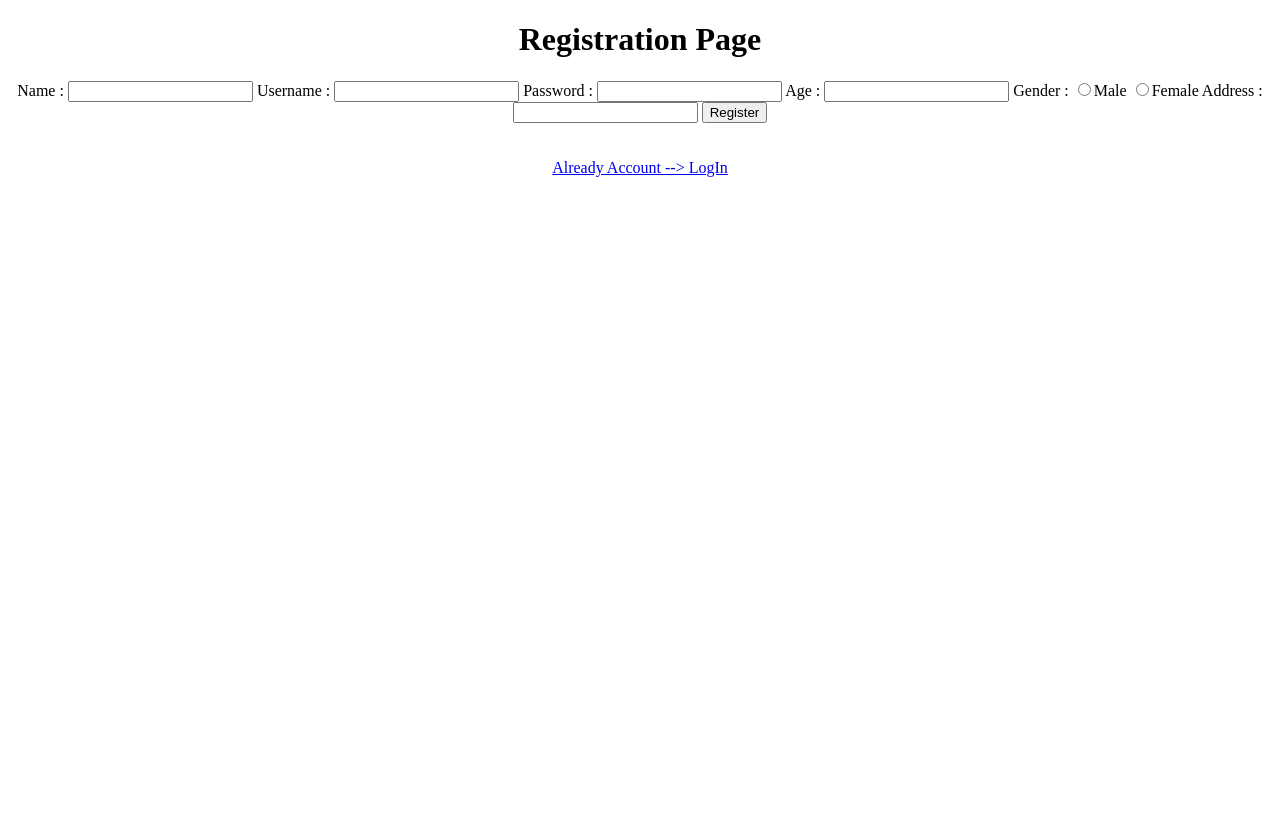
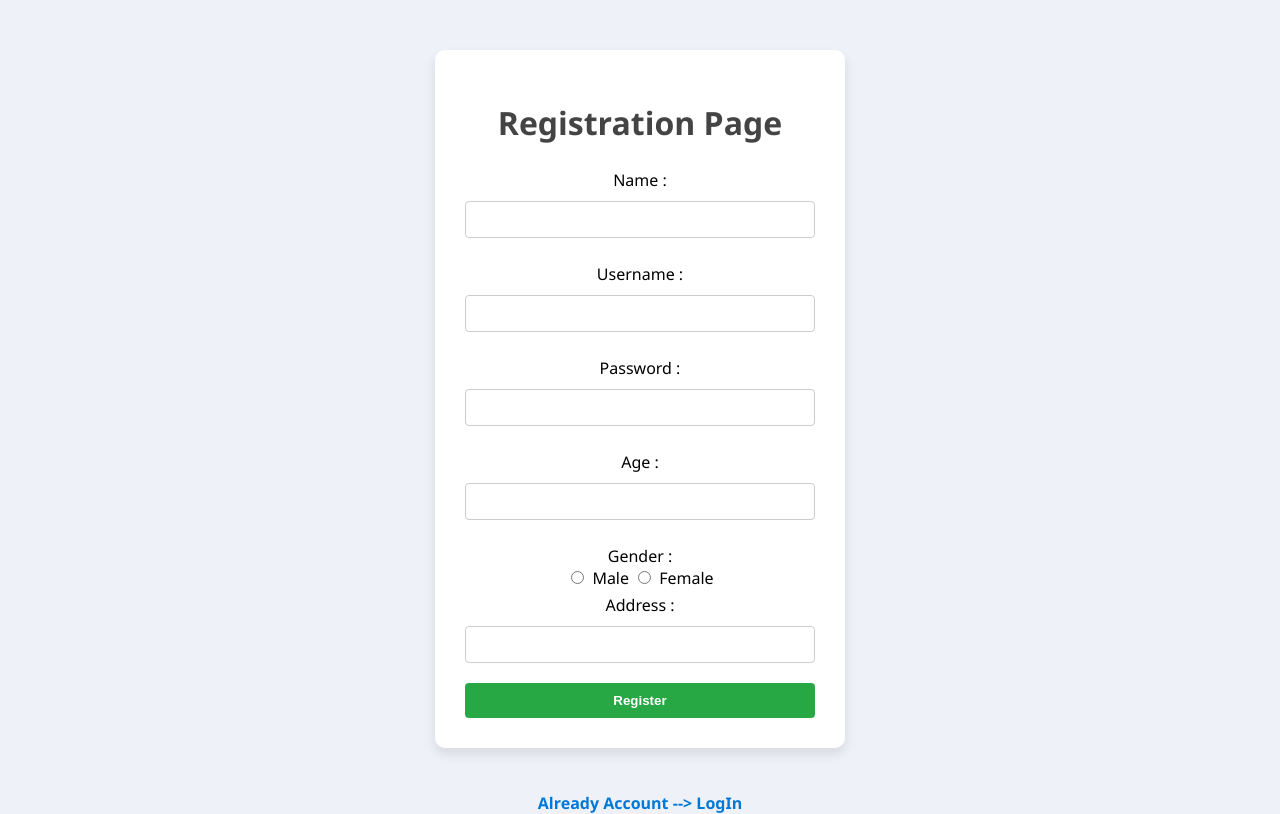
Before and after one commit to chaitanya7952/web-project-, a plain HTML site: page Registration.html in a window 1280 px wide. Drawn offline with Linux system fonts and the light colour scheme.

Commit message:
Update Registration.html

```diff
--- a/Registration.html
+++ b/Registration.html
@@ -3,6 +3,77 @@
 <head>
 <meta charset="UTF-8">
 <title>Registration Page</title>
+	<style>
+    body {
+        font-family: 'Segoe UI', Tahoma, Geneva, Verdana, sans-serif;
+        background-color: #eef1f7;
+        margin: 0;
+        padding: 0;
+    }
+
+    form {
+        background-color: #ffffff;
+        border-radius: 10px;
+        box-shadow: 0 6px 12px rgba(0,0,0,0.1);
+        padding: 30px;
+        width: 350px;
+        margin-top: 50px;
+    }
+
+    input[type="text"],
+    input[type="password"],
+    input[type="number"] {
+        width: 100%;
+        padding: 10px;
+        margin: 10px 0 20px;
+        border: 1px solid #ccc;
+        border-radius: 4px;
+        box-sizing: border-box;
+    }
+
+    input[type="radio"] {
+        margin-right: 8px;
+    }
+
+    input[type="submit"] {
+        background-color: #28a745;
+        color: white;
+        border: none;
+        padding: 10px;
+        width: 100%;
+        border-radius: 4px;
+        cursor: pointer;
+        font-weight: bold;
+        transition: background-color 0.3s ease;
+    }
+
+    input[type="submit"]:hover {
+        background-color: #218838;
+    }
+
+    h1 {
+        margin-bottom: 25px;
+        color: #444;
+    }
+
+    a {
+        text-decoration: none;
+        color: #0078D7;
+        font-weight: bold;
+    }
+
+    label {
+        display: block;
+        margin-top: 5px;
+    }
+
+    center {
+        display: flex;
+        flex-direction: column;
+        align-items: center;
+    }
+</style>
+
 </head>
 <body>
 <center>
```
